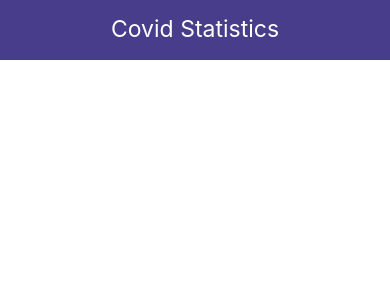
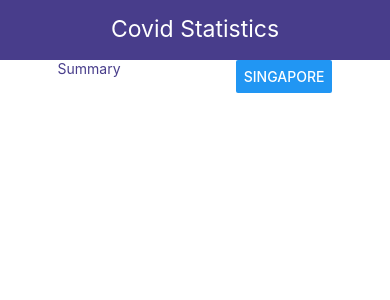
Before and after one commit to yanbutan/GoGoGoAwayCorona, a React Native app: screen / in a window 390 px wide. Shown: the top 300 px of the page. Built offline with nearby package versions, Linux system fonts and the light colour scheme.

Commit message:
playing around with grid layouts

```diff
--- /dev/null
+++ b/src/assets/jss/HeaderStyle.js
@@ -0,0 +1,22 @@
+const headerStyle = theme => ({
+  header: {
+    height: 60,
+    padding: 15,
+    backgroundColor: 'darkslateblue',
+  },
+  summary: {flexDirection: 'row', justifyContent: 'space-around'},
+  text: {
+    color: '#fff',
+    fontSize: 23,
+    textAlign: 'center',
+  },
+  countryBtn: {
+    backgroundColor: '#ECFFFB',
+    textAlign: 'right',
+    borderStyle: 'solid',
+    borderColor: '#ECFFFB',
+    borderRadius: 10,
+  },
+});
+
+export default headerStyle;
--- a/src/components/Header.js
+++ b/src/components/Header.js
@@ -1,29 +1,26 @@
 import React from 'react';
-import {View, Text, StyleSheet } from 'react-native';
+import {View, Text, StyleSheet, Button} from 'react-native';
+import HeaderStyle from 'src/assets/jss/HeaderStyle';
 
 export default function Header({title}) {
   return (
-    <View style={styles.header}>
-      <Text style={styles.text}>
-        {title}
-      </Text>
-    </View>
+    <>
+      <View style={styles.header}>
+        <Text style={styles.text}>{title}</Text>
+      </View>
+      <View style={styles.summary}>
+        <Text style={styles.text} style={{color: 'darkslateblue'}}>
+          Summary
+        </Text>
+        <Button style={styles.countryBtn} title="Singapore" />
+      </View>
+    </>
   );
 }
 
 Header.defaultProps = {
-    title: 'Default Header'
+  title: 'Default Header',
 };
 
-const styles = StyleSheet.create({
-    header: {
-      height: 60,
-      padding: 15,
-      backgroundColor: 'darkslateblue'
-    },
-    text: {
-       color: '#fff',
-       fontSize: 23,
-       textAlign: 'center'
-    }
-  });
+const useStyles = StyleSheet.create(HeaderStyle);
+const styles = useStyles();
```
